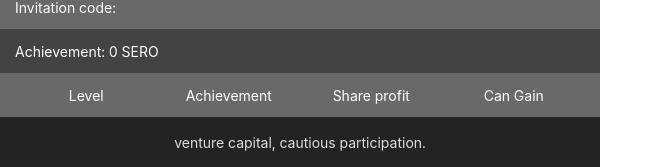
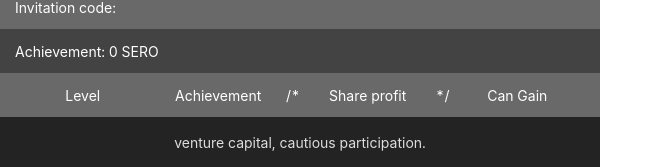
Before and after one commit to alpha-live/alpha, a React (Create React App) app: page / in a window 1280 px wide. Shown: the part 551-718 px from the top of the page, without its empty margins (0-663 px from the left). Built offline with nearby package versions, Linux system fonts and the light colour scheme; what sero-pp, serojs would draw is missing.

Commit message:
change some language text

```diff
--- a/src/component/accounts.js
+++ b/src/component/accounts.js
@@ -502,8 +502,8 @@
                                 className="column-title">{language.e().account.recommend.level}</span></div>
                             <div style={{float: "left", width: '25%', textAlign: 'center'}}><span
                                 className="column-title">{language.e().account.recommend.achieveDetail}</span></div>
-                            <div style={{float: "left", width: '25%', textAlign: 'center'}}><span
-                                className="column-title">{language.e().account.recommend.profit}</span></div>
+                            /*<div style={{float: "left", width: '25%', textAlign: 'center'}}><span
+                                className="column-title">{language.e().account.recommend.profit}</span></div>*/
                             <div style={{float: "left", width: '25%', textAlign: 'center'}}><span
                                 className="column-title">{language.e().account.recommend.state}</span></div>
                         </div>
--- a/src/component/language.js
+++ b/src/component/language.js
@@ -122,12 +122,12 @@
                 title: "我的业绩",
                 invitationCode: "分享码",
                 inviteNumber: "直推人数",
-                achievement: "直推业绩",
+                achievement: "直推有效业绩",
 
                 level:"层级",
                 count:"人数",
                 profit:"分享收益",
-                achieveDetail:"业绩",
+                achieveDetail:"有效业绩",
                 state:"状态",
                 stateValues:["可拿", "不可拿"]
 
```
Also changed, not shown: 8 other files (tests, documents, lock files or other folders).
